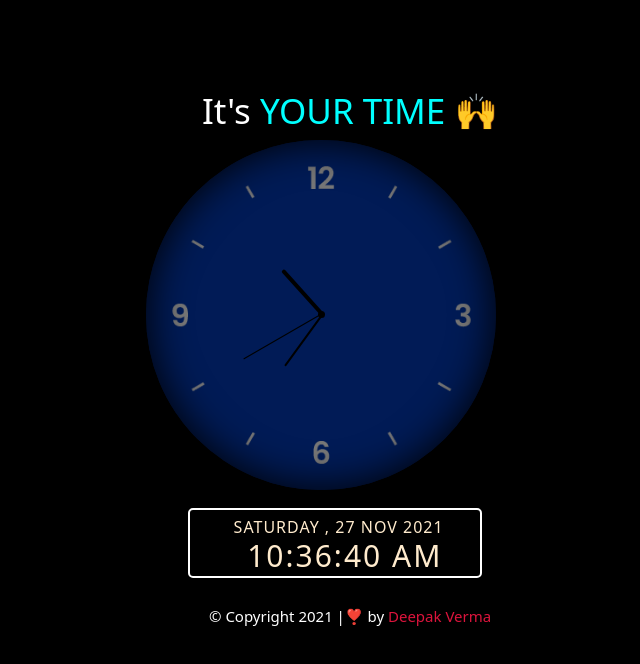
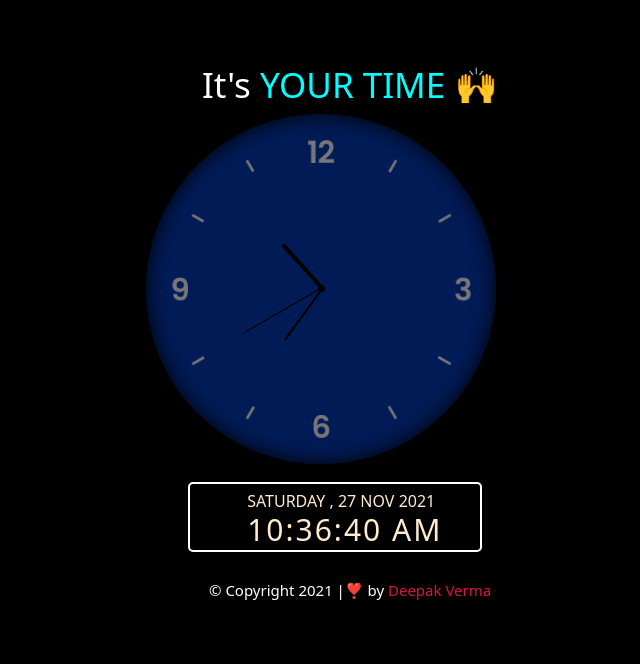
Before and after one commit to Deepakv14/Clock, a plain HTML site: page index.html in a window 1280 px wide. Shown: the whole page, without its empty margins (319-959 px from the left). Drawn offline with Linux system fonts and the light colour scheme.

Commit message:
new changes

```diff
--- a/index.html
+++ b/index.html
@@ -6,7 +6,7 @@
     <meta http-equiv="X-UA-Compatible" content="IE=edge">
     <meta name="viewport" content="width=device-width, initial-scale=1.0">
     <title>Clock</title>
-    <link rel="stylesheet" href="styles.css"> // !
+    <link rel="stylesheet" href="styles.css">
     <script src="script.js"></script>
 </head>
 
--- a/styles.css
+++ b/styles.css
@@ -7,7 +7,7 @@
     background: url(clock.png) #011B56 no-repeat center;
     background-size: 100%;
     border-radius: 50%;
-    box-shadow: inset 0 0 40px;
+    box-shadow: inset 0 0 20px;
 }
 
 #hour,
@@ -72,14 +72,13 @@
 }
 
 body {
-    background: #0269A4;
     background: black;
 }
 
 #date,
 #time {
     color: blanchedalmond;
-    margin-left: 14%;
+    margin-left: 18%;
 }
 
 #time {
@@ -99,8 +98,7 @@
 
 .dateContainer #date {
     width: auto;
-    padding: 6px 3px;
-    letter-spacing: 1px;
+    padding: 6px 5px;
     font-family: system-ui;
 }
 
@@ -108,7 +106,7 @@
     width: auto;
     padding: 25px 5px;
     padding-bottom: 5px;
-    letter-spacing: 2px;
+    letter-spacing: 1px;
     font-family: system-ui;
     font-size: 30px;
     letter-spacing: 2px;
```
